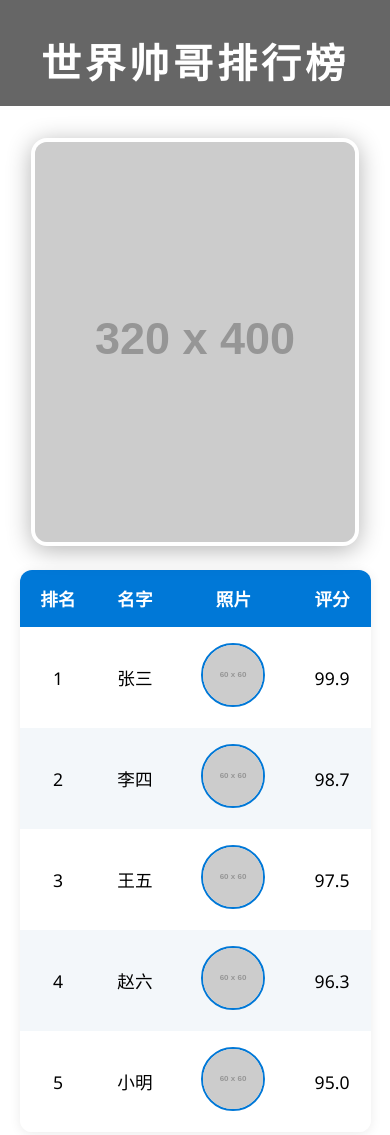
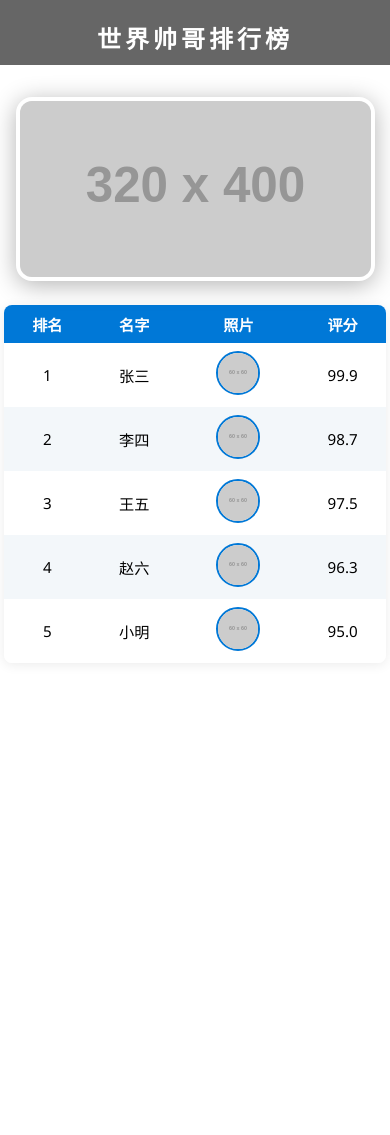
Before and after one commit to yubius/Personal-homepage, a website: page handsome.html in a window 390 px wide. After the commit the page ends 844 px from the top, so only its background shows below. Drawn offline with Linux system fonts and the light colour scheme; no server answers; placeholder pictures from the web are drawn by us.

Commit message:
Add files via upload

```diff
--- a/handsome.html
+++ b/handsome.html
@@ -3,6 +3,7 @@
 <head>
     <meta charset="UTF-8">
     <title>世界帅哥排行榜</title>
+    <meta name="viewport" content="width=device-width, initial-scale=1.0, maximum-scale=1.0, user-scalable=no">
     <style>
         body {
             margin: 0;
@@ -69,15 +70,37 @@
             border: 2px solid #0078d7;
             background: #eee;
         }
+        /* 响应式适配手机端 */
+        @media (max-width: 600px) {
+            .header {
+                font-size: 1.5rem;
+                padding: 20px 0 10px 0;
+            }
+            .main-img img {
+                width: 90vw;
+                max-width: 95vw;
+                height: 45vw;
+                max-height: 60vw;
+            }
+            .ranking-table {
+                width: 98vw;
+                max-width: 100vw;
+                margin: 0 auto 20px auto;
+                border-radius: 8px;
+            }
+            th, td {
+                padding: 8px 2px;
+                font-size: 0.95rem;
+            }
+            .avatar {
+                width: 40px;
+                height: 40px;
+            }
+        }
     </style>
     <script>
-        // 自动设置必应每日壁纸为背景
-        fetch('https://www.bing.com/HPImageArchive.aspx?format=js&idx=0&n=1')
-            .then(res => res.json())
-            .then(data => {
-                const imgUrl = 'https://www.bing.com' + data.images[0].url;
-                document.body.style.backgroundImage = `url('${imgUrl}')`;
-            });
+        // 使用国内可用的必应每日壁纸API，提升中国大陆加载速度
+        document.body.style.backgroundImage = "url('https://bing.img.run/rand.php')";
     </script>
 </head>
 <body>
```
